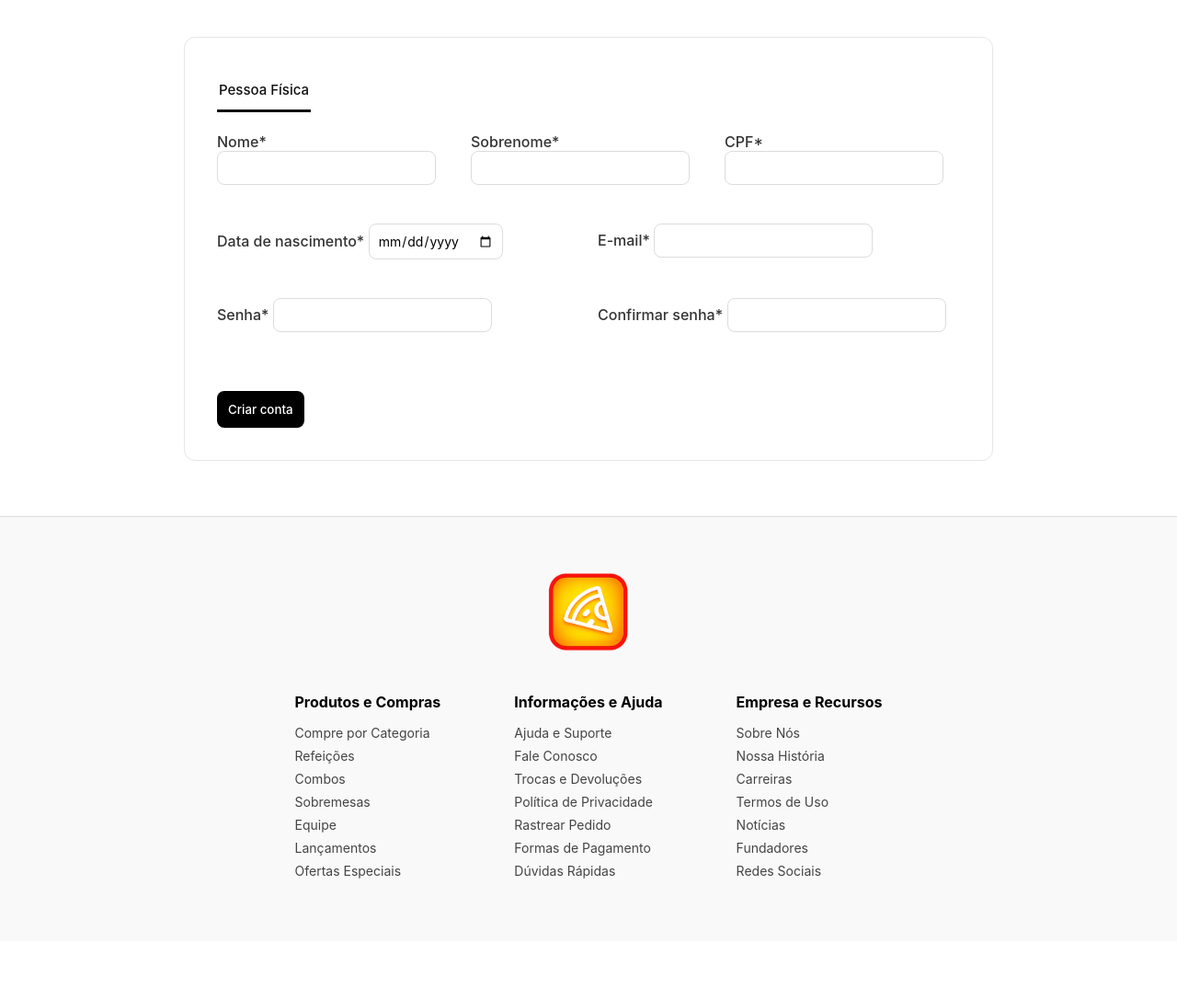
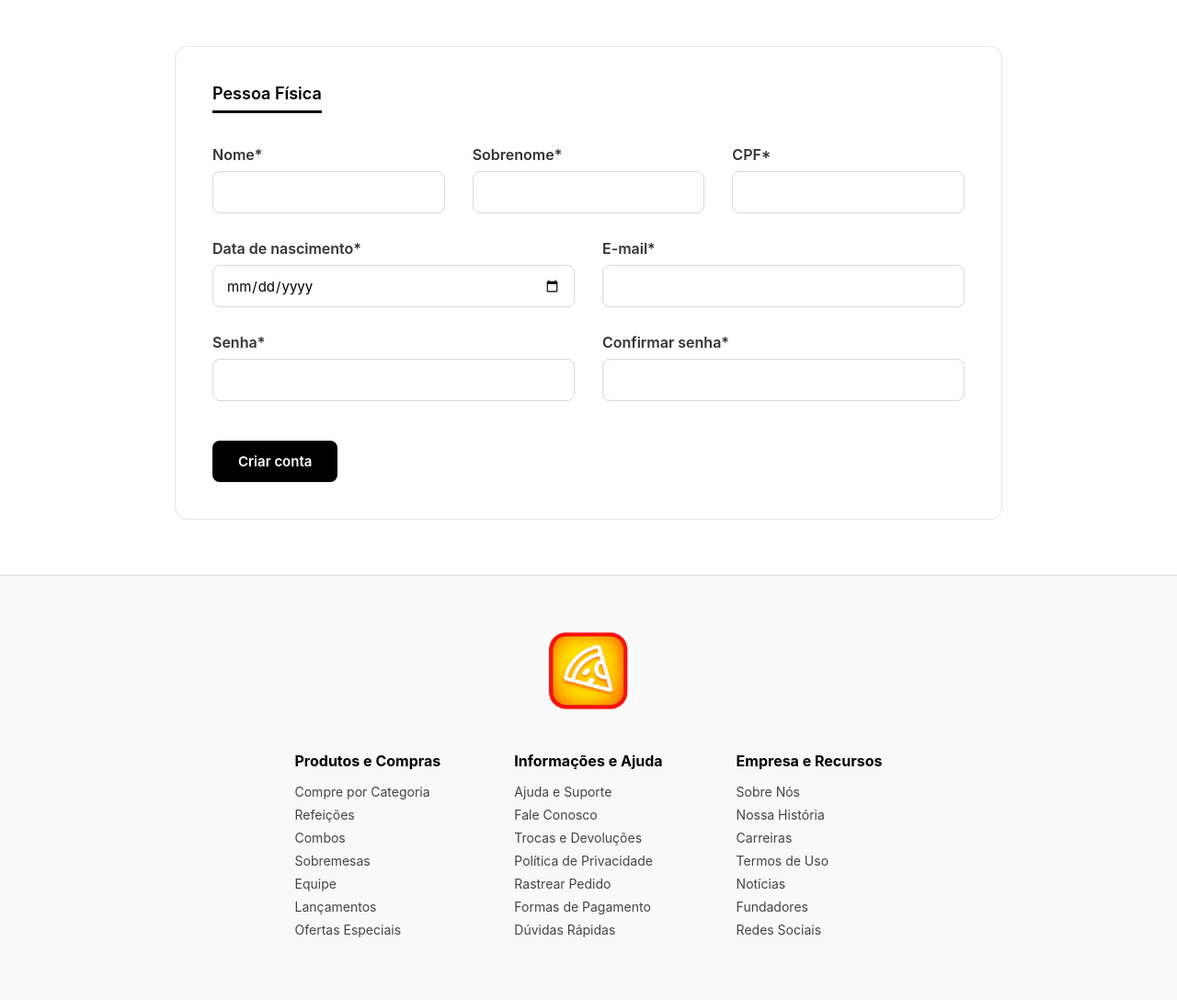
Before and after one commit to FabricioAvelar/pedeaio, a Django app: page /register/ in a window 1280 px wide. Shown: the part 133-1220 px from the top of the page at 92% size. Before the commit the page ends 1088 px from the top, so only its background shows below. Run offline with Django 5.2, Linux system fonts and the light colour scheme.

Commit message:
Corrigido register.css

```diff
--- a/static/style/login.css
+++ b/static/style/login.css
@@ -51,8 +51,8 @@ input:focus {
 /* --- LINHA DOS BOTÕES (LADO A LADO) --- */
 .buttons-row {
   display: flex;
-  gap: 15px;         /* Espaço entre os dois botões */
-  margin-top: 20px;
+  gap: 10px;         /* Espaço entre os dois botões */
+  margin-top: 10px;
 }
 
 .buttons-row .btn-primary,
--- a/static/style/register.css
+++ b/static/style/register.css
@@ -104,89 +104,95 @@ a{
 }
 
 .container{
-  width: 880px;
+    width: 900px;
+    max-width: 95%;
+    margin: 50px auto;
     background: #fff;
-  margin: 40px auto;
-  padding: 35px;
-  border-radius: 12px;
     border: 1px solid #e6e6e6;
+    border-radius: 14px;
+    padding: 40px;
 }
 
 .tabs{
-  display: flex;
-  gap: 12px;
-  margin-bottom: 22px;
+    margin-bottom: 35px;
 }
 
 .tab{
     border: none;
     background: transparent;
-  padding: 12px 2px;
-  cursor: pointer;
-  font-weight: 500;
-  color: #666;
-  font-size: 15px;
-}
-
-.tab.active{
+    font-size: 18px;
+    font-weight: 600;
+    padding-bottom: 8px;
     border-bottom: 3px solid #111;
-  color: #111;
+    cursor: default;
 }
 
 .form-box{
     display: flex;
     flex-direction: column;
-  gap: 22px;
+    gap: 28px;
 }
 
 .form-row{
     display: flex;
-    gap: 20px;
-    margin-bottom: 20px;
+    gap: 30px;
 }
 
 .form-item{
     flex: 1;
+    display: flex;
+    flex-direction: column;
 }
 
 .form-item label{
-  margin-bottom: 5px;
+    margin-bottom: 8px;
+    font-weight: 600;
     color: #333;
-  font-weight: 500;
 }
 
-input, select{
-  border: 1px solid #dcdcdc;
+.form-item input{
+    width: 100%;
+    height: 46px;
+    border: 1px solid #d9d9d9;
     border-radius: 8px;
-  padding: 9px;
-  font-size: 14px;
-  transition: 0.2s;
+    padding: 0 14px;
+    font-size: 15px;
+    transition: .2s;
 }
 
-input:focus, select:focus{
-  border-color: #111;
+.form-item input:focus{
     outline: none;
+    border-color: #000;
+    box-shadow: 0 0 0 3px rgba(0,0,0,.08);
+}
+
+.erro-form{
+    background: #fff5f5;
+    border: 1px solid #f3b5b5;
+    color: #b60000;
+    padding: 12px;
+    border-radius: 8px;
+}
+
+.form-submit{
+    margin-top: 15px;
 }
 
 .btn-criar{
-  background: #000000;
-  color: #fff;
+    background: #000;
+    color: white;
     border: none;
-  padding: 12px;
+    padding: 13px 28px;
     border-radius: 8px;
-  margin-top: 22px;
     cursor: pointer;
-  font-weight: 500;
-  transition: background 0.3s ease, color 0.3s ease, transform 0.2s ease;
+    font-size: 15px;
+    font-weight: 600;
+    transition: .25s;
 }
 
 .btn-criar:hover{
     background: #222;
-  transform: scale(1.05);
-}
-
-.btn-criar:active{
-  transform: scale(0.97);
+    transform: translateY(-2px);
 }
 
 .footer{
@@ -239,3 +245,16 @@ input:focus, select:focus{
   color: #000;
   transform: translateX(3px);
 }
+
+@media (max-width: 768px){
+
+    .container{
+        padding: 25px;
+    }
+
+    .form-row{
+        flex-direction: column;
+        gap: 20px;
+    }
+
+}
```
Lines whose indentation alone changed are shown as unchanged.
